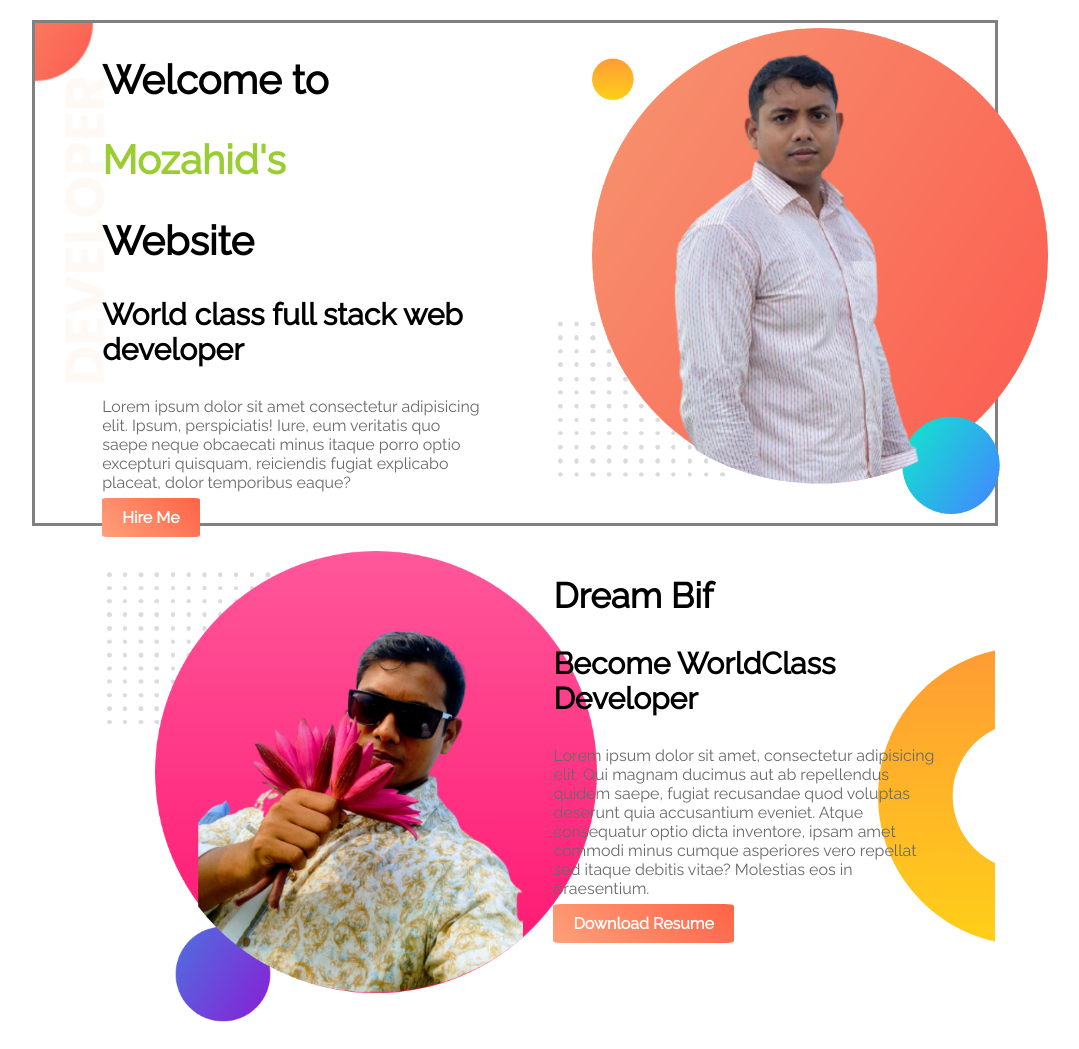
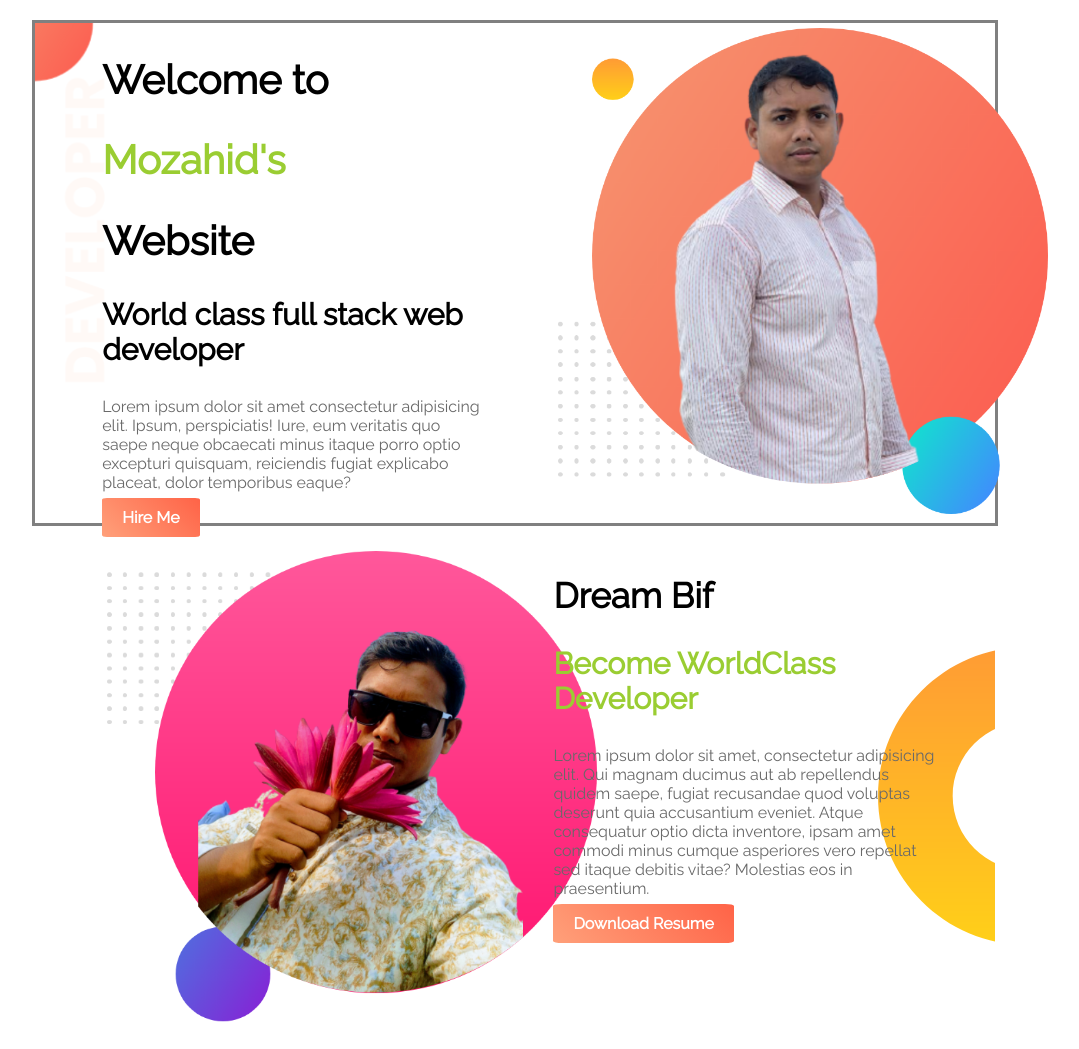
Before and after one commit to mozahid679/simple-portfolio, a plain HTML site: page index.html in a window 1280 px wide. Shown: the top 1049 px of the page, without its empty margins (125-1204 px from the left). Drawn offline with Linux system fonts and the light colour scheme.

Commit message:
first commit

```diff
--- a/index.html
+++ b/index.html
@@ -32,7 +32,7 @@
         </div>
         <div  class="half">
             <h2>Dream Bif</h2>
-            <h3>Become WorldClass Developer</h3>
+            <h3 class="orange-highlight" >Become WorldClass Developer</h3>
             <p>Lorem ipsum dolor sit amet, consectetur adipisicing elit. Qui magnam ducimus aut ab repellendus quidem saepe, fugiat recusandae quod voluptas deserunt quia accusantium eveniet. Atque consequatur optio dicta inventore, ipsam amet commodi minus cumque asperiores vero repellat sed itaque debitis vitae? Molestias eos in praesentium.</p>
             <a class="link-button" target="_blank" href="https://www.linkedin.com/in/mozahid679">Download Resume</a>
         </div>
```
